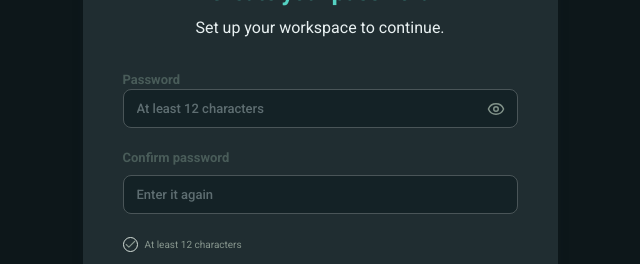
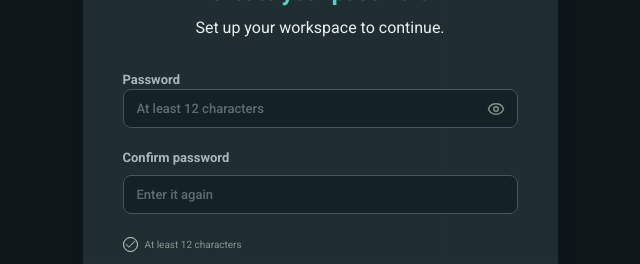
Before and after one commit to nizarhaider/serendibai-dashboard, a Next.js app: page /invite in a window 1280 px wide. Shown: the part 247-511 px from the top of the page, without its empty margins (320-960 px from the left). Built offline with nearby package versions, Linux system fonts and the light colour scheme; what @mui/material-nextjs would draw is missing.

Commit message:
Fix sign-in input contrast

```diff
--- a/app/globals.css
+++ b/app/globals.css
@@ -2635,8 +2635,8 @@ html.dark .MuiDrawer-paper .MuiListItemButton-root.Mui-selected .MuiListItemIcon
 .berry-main .outbound-upload:hover, .berry-main .outbound-upload.dragging, .berry-main .outbound-upload:focus-within { background: var(--portal-accent-hover); border-color: var(--portal-accent); }
 .berry-auth, .setup-page { background: var(--portal-canvas); color: var(--portal-text); }
 .berry-auth-title.MuiTypography-root, .setup-brand, .setup-page h1, .setup-page h2, .setup-page h3, .case-eyebrow { color: var(--portal-accent); }
-.berry-auth .MuiOutlinedInput-root, .berry-auth input, .invite-card input, .invite-card .MuiOutlinedInput-root, .setup-select-label select, .message-settings textarea { background: var(--portal-surface); color: var(--portal-text); border-color: var(--portal-border); }
-.berry-auth input::placeholder, .invite-card input::placeholder, .setup-page p, .setup-page label, .setup-page small { color: var(--portal-muted); }
+.berry-auth .MuiOutlinedInput-root, .berry-auth input:not([type="checkbox"], .sr-only), .invite-card input, .invite-card .MuiOutlinedInput-root, .setup-select-label select, .message-settings textarea { background: var(--portal-surface); color: var(--portal-text); border-color: var(--portal-border); }
+.berry-auth label, .berry-auth input::placeholder, .invite-card input::placeholder, .setup-page p, .setup-page label, .setup-page small { color: var(--portal-muted); }
 .invite-card, .setup-stepper, .setup-action-card, .setup-aside, .message-settings, .case-card, .case-form { background: var(--portal-surface); color: var(--portal-text); border-color: var(--portal-border); }
 .case-card .case-hint { background: var(--portal-accent-soft); color: var(--portal-text); }
 .case-tabs button:not([aria-pressed="true"]), .case-reset.MuiButton-root { background: var(--portal-raised); color: var(--portal-text); border-color: var(--portal-border); }
```
